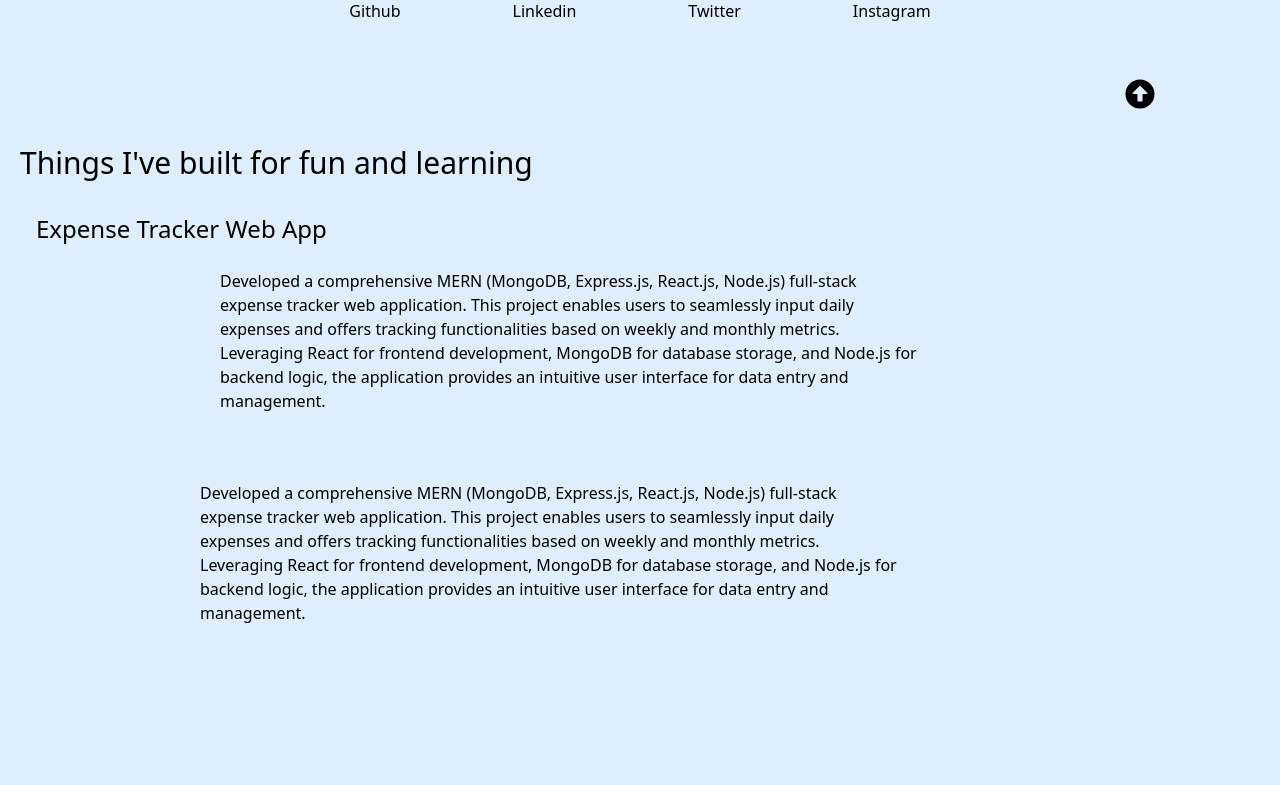
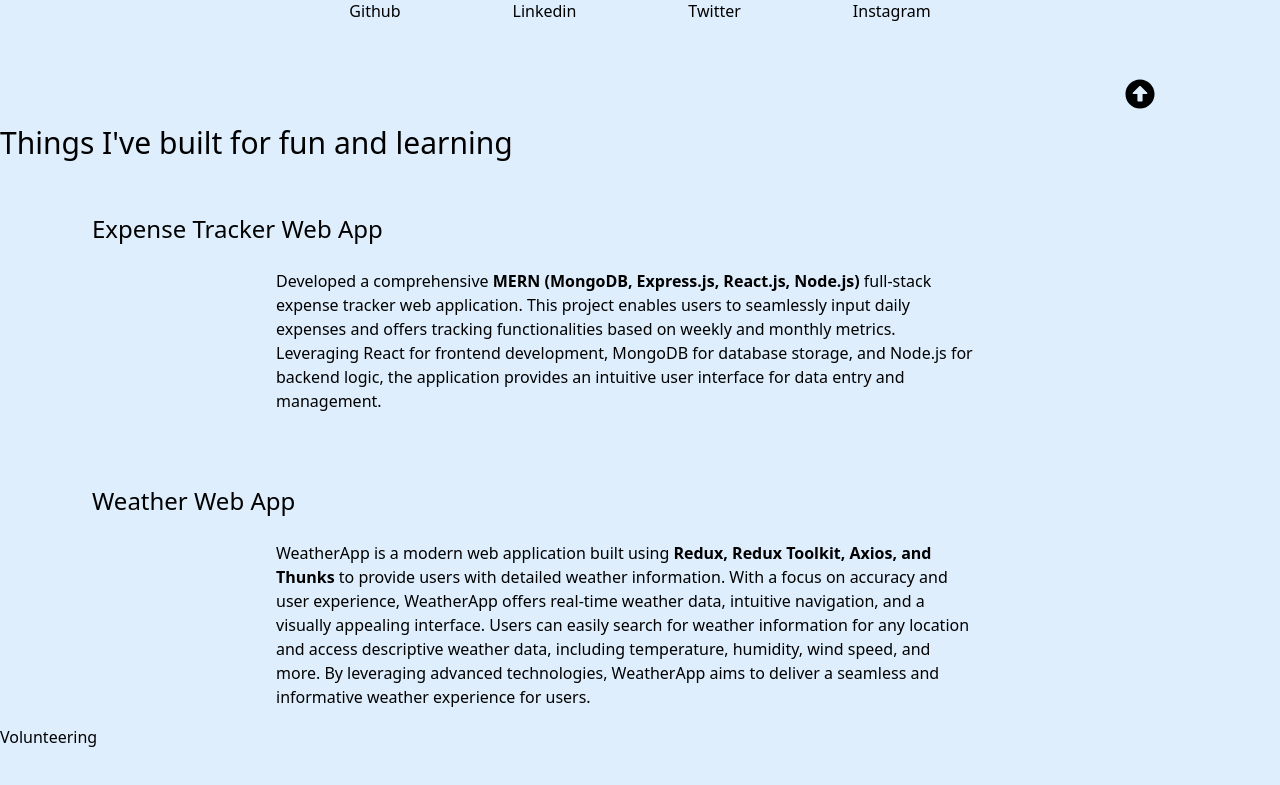
Before and after one commit to absep98/Profile-Proj, a React (Create React App) app: page / in a window 1280 px wide. Shown: the part 2543-3328 px from the top of the page. Built offline with nearby package versions, Linux system fonts and the light colour scheme.

Commit message:
Adding the Projects

```diff
--- a/src/App.js
+++ b/src/App.js
@@ -6,7 +6,7 @@ import MainCont from './Components/MainCont';
 import Contact from './Components/Contact';
 import Projects from './Components/Projects';
 import Experience from './Components/Experience';
-
+import Volunteer from './Components/Volunteer';
 const App = () => {
   return (
     <div style={{ backgroundColor: '#deeefc' }}>
@@ -16,6 +16,7 @@ const App = () => {
       <div id="experience"><Experience /></div>
       <div id="contact"><Contact /></div>
       <Projects />
+      <Volunteer />
     </div>
   );
 }
--- a/src/Components/Projects.jsx
+++ b/src/Components/Projects.jsx
@@ -2,18 +2,18 @@ import React from 'react'
 
 const Projects = () => {
   return (
-    <div className='h-[800px]'>
+    <div className='h-[600px]'>
+         <h1 className='text-3xl'>Things I've built for fun and learning</h1>
         <div className=" w-full p-[20px]">
-            <h1 className='text-3xl'>Things I've built for fun and learning</h1>
-            <div className="pt-4">
+            <div className="pt-4 ml-14">
                 <h1 className='text-2xl p-4 mr-[30px]'>Expense Tracker Web App</h1>
-                <p className='max-w-[800px] mt-2 ml-[100px] pl-[100px]'>Developed a comprehensive MERN (MongoDB, Express.js, React.js, Node.js) full-stack expense tracker web application. This project enables users to seamlessly input daily expenses and offers tracking functionalities based on weekly and monthly metrics. Leveraging React for frontend development, MongoDB for database storage, and Node.js for backend logic, the application provides an intuitive user interface for data entry and management.</p>
+                <p className='max-w-[800px] mt-2 ml-[100px] pl-[100px]'>Developed a comprehensive <b>MERN (MongoDB, Express.js, React.js, Node.js) </b> full-stack expense tracker web application. This project enables users to seamlessly input daily expenses and offers tracking functionalities based on weekly and monthly metrics. Leveraging React for frontend development, MongoDB for database storage, and Node.js for backend logic, the application provides an intuitive user interface for data entry and management.</p>
             </div>
         </div>
-        <div >
-            <div className="pt-2">
-                <h1 className='text-2xl p-4 mr-[30px]'></h1>
-                <p className='max-w-[800px] mt-2 ml-[100px] pl-[100px]'>Developed a comprehensive MERN (MongoDB, Express.js, React.js, Node.js) full-stack expense tracker web application. This project enables users to seamlessly input daily expenses and offers tracking functionalities based on weekly and monthly metrics. Leveraging React for frontend development, MongoDB for database storage, and Node.js for backend logic, the application provides an intuitive user interface for data entry and management.</p>
+        <div className=" w-full p-[20px]">
+            <div className="pt-4 ml-14">
+                <h1 className='text-2xl p-4 mr-[30px]'>Weather Web App</h1>
+                <p className='max-w-[800px] mt-2 ml-[100px] pl-[100px]'>WeatherApp is a modern web application built using <b>Redux, Redux Toolkit, Axios, and Thunks </b> to provide users with detailed weather information. With a focus on accuracy and user experience, WeatherApp offers real-time weather data, intuitive navigation, and a visually appealing interface. Users can easily search for weather information for any location and access descriptive weather data, including temperature, humidity, wind speed, and more. By leveraging advanced technologies, WeatherApp aims to deliver a seamless and informative weather experience for users.</p>
             </div>
         </div>
     </div>
--- /dev/null
+++ b/src/Components/Volunteer.jsx
@@ -0,0 +1,11 @@
+import React from 'react'
+
+const Volunteer = () => {
+  return (
+    <div style={{height:'200px'}}>
+        Volunteering
+    </div>
+  )
+}
+
+export default Volunteer
```
